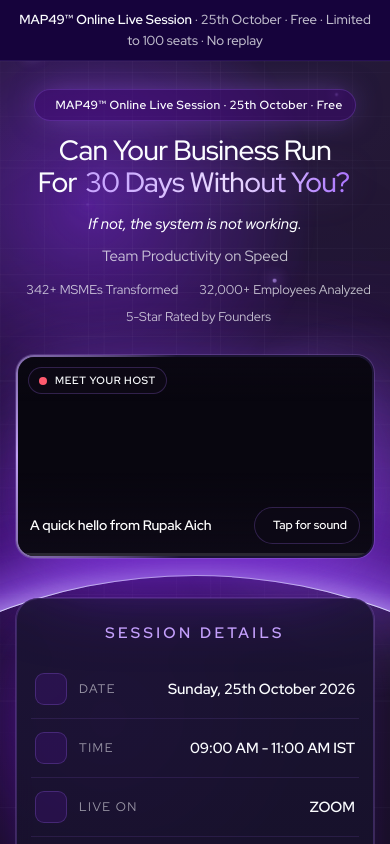
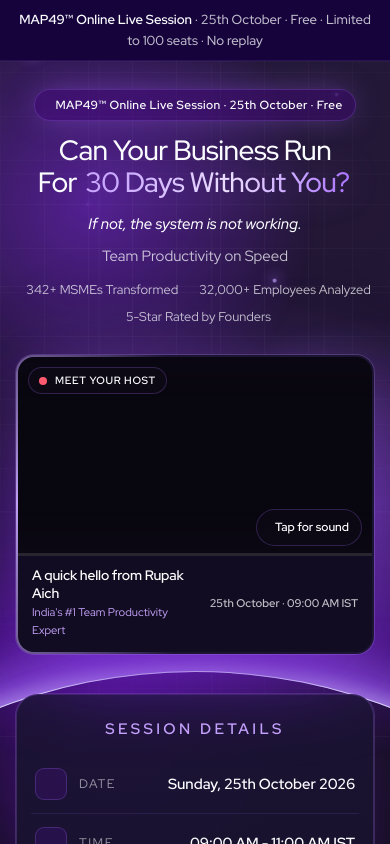
Before and after one commit to Vishad-N/ba-landing, a React (Vite) app: page / in a window 390 px wide. Shown: the top 844 px of the page. Built offline with nearby package versions, Linux system fonts and the light colour scheme; no server answers; some icons are missing.

Commit message:
Use Rupak's Vimeo intro in hero; move caption below video
Co-Authored-By: Claude Sonnet 5.5 <noreply@anthropic.com>

```diff
--- a/src/App.css
+++ b/src/App.css
@@ -800,3 +800,19 @@ footer .disclaimer { font-size: .78rem; color: var(--text-3); max-width: 80ch }
 .light .vtag i { color: #D9C2FF }
 .featured .vmeta { flex: none }
 @media (max-width: 1024px) { .featured .vmeta { flex: none } }
+
+/* intro card: caption strip below the video */
+.intro-frame { border-radius: 21px 21px 0 0 }
+.intro-frame::after { background: linear-gradient(to top, rgba(14, 10, 23, .55) 0%, rgba(14, 10, 23, 0) 22%), linear-gradient(to bottom, rgba(14, 10, 23, .4) 0%, transparent 20%) }
+.intro-bar { justify-content: flex-end; padding: 14px 16px }
+.intro-foot { display: flex; align-items: center; justify-content: space-between; gap: 14px; padding: 14px 20px 15px; background: #120C22; border-radius: 0 0 21px 21px }
+.intro-when { flex: none; display: inline-flex; align-items: center; gap: 7px; font-size: .84rem; font-weight: 600; color: var(--text-2); white-space: nowrap }
+.intro-when i { color: var(--lilac); font-size: 1.05rem }
+@media (max-width: 767px) {
+  .intro-frame { border-radius: 16px 16px 0 0 }
+  .intro-foot { padding: 11px 14px 12px; border-radius: 0 0 16px 16px; gap: 10px }
+  .intro-bar { padding: 10px 10px }
+  .intro-cap small { display: block; font-size: .7rem }
+  .intro-when { font-size: .7rem }
+  .intro-when i { display: none }
+}
--- a/src/App.jsx
+++ b/src/App.jsx
@@ -44,11 +44,11 @@ const MENTOR = {
   photo: '/rupak-aich.jpg',
 };
 
-// Hero intro video (landscape 16:9). PLACEHOLDER: swap in Rupak's own intro.
+// Hero intro video (landscape 16:9).
 // vimeoId: the number in vimeo.com/123456789. For unlisted videos also set `hash`
 // (the part after the slash in vimeo.com/123456789/abcdef1234).
 // In Vimeo: Settings > Privacy > allow embedding on your domain, and keep audio on.
-const INTRO_VIDEO = { vimeoId: '1084537', hash: '' };
+const INTRO_VIDEO = { vimeoId: '1238382386', hash: '' };
 
 const HEADLINE_STATS = [
   ['ph-fill ph-buildings', '342+ MSMEs Transformed'],
@@ -645,10 +645,6 @@ function IntroVideo() {
           <span className="intro-badge"><i className="intro-dot" />Meet your host</span>
           {showPlay && <span className="intro-play" aria-hidden="true"><i className="ph-fill ph-play" /></span>}
           <div className="intro-bar">
-            <span className="intro-cap">
-              <b>A quick hello from {MENTOR.name}</b>
-              <small>{MENTOR.title}</small>
-            </span>
             <span className="intro-sound" aria-live="polite">
               <span className="eq" aria-hidden="true"><i /><i /><i /><i /></span>
               <i className={`ph-fill ${wantSound ? 'ph-speaker-high' : 'ph-speaker-slash'}`} aria-hidden="true" />
@@ -656,6 +652,14 @@ function IntroVideo() {
             </span>
           </div>
           <span className="intro-progress" aria-hidden="true"><i style={{ transform: `scaleX(${progress})` }} /></span>
+        </div>
+        {/* caption sits below the video so it never covers anything baked into the footage */}
+        <div className="intro-foot">
+          <span className="intro-cap">
+            <b>A quick hello from {MENTOR.name}</b>
+            <small>{MENTOR.title}</small>
+          </span>
+          <span className="intro-when"><i className="ph ph-calendar-blank" aria-hidden="true" />{EVENT.dateShort} · 09:00 AM IST</span>
         </div>
       </div>
     </div>
```
